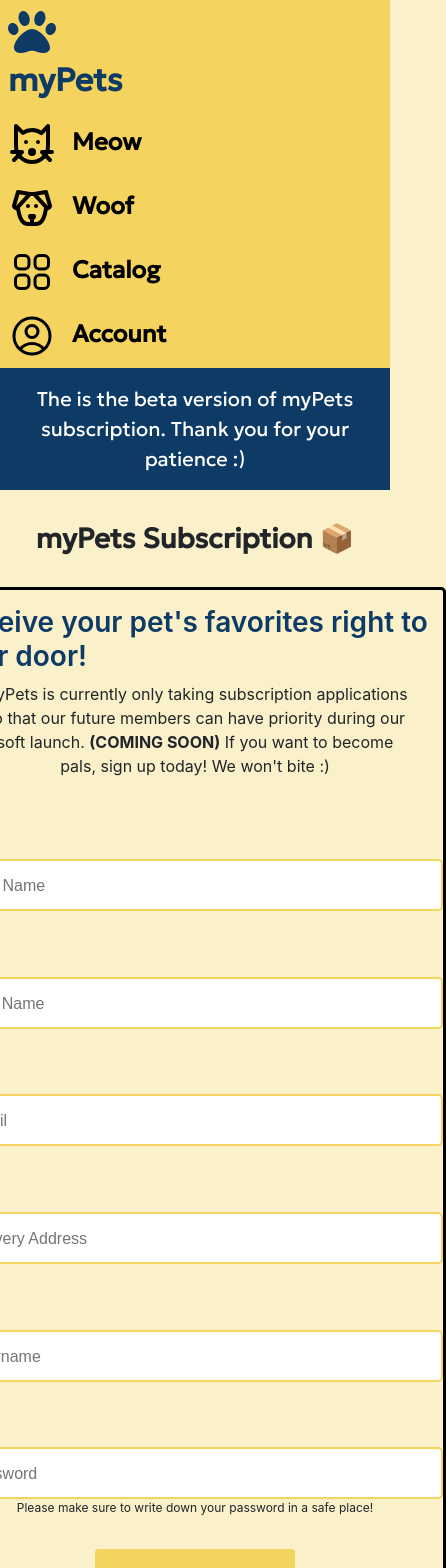
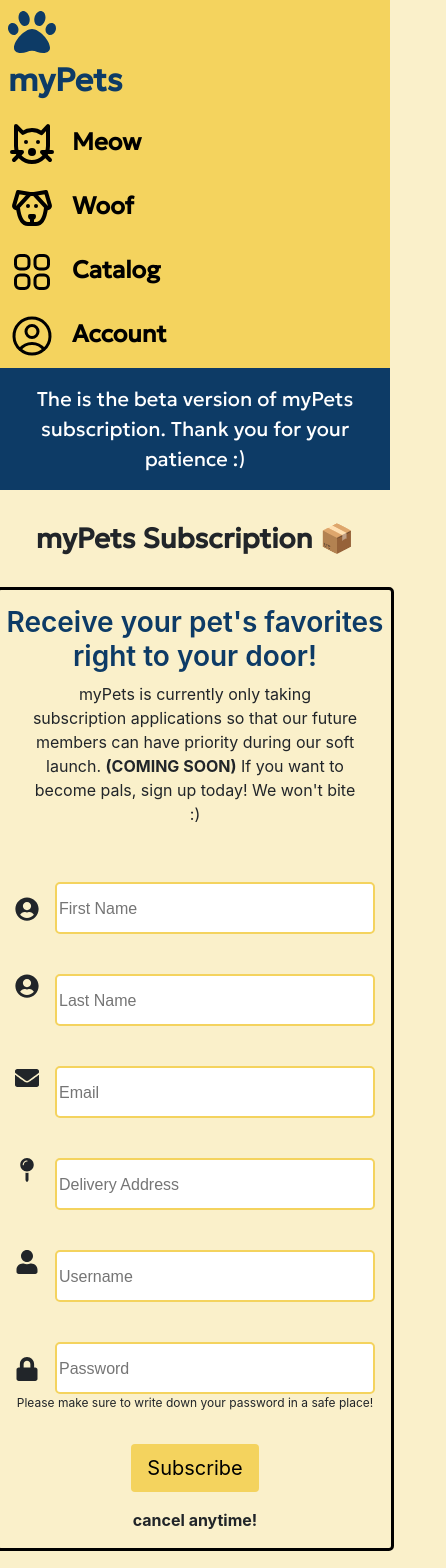
Before and after one commit to sarah-you/myPets, a React (Create React App) app in the folder client/: page /subscription in a window 390 px wide. Shown: the top 1568 px of the page, 446 px wide, since content can reach past the window. Built offline with nearby package versions, Linux system fonts and the light colour scheme.

Commit message:
responsive web css for subscription page

```diff
--- a/client/src/pages/Subscription.css
+++ b/client/src/pages/Subscription.css
@@ -110,3 +110,31 @@ input::placeholder {
 .home-btn {
   font-family: Geologica, sans-serif;
 }
+
+@media screen and (width <= 992px) {
+  .sub-h4 {
+    text-align: center;
+  }
+
+  label {
+    display: flex;
+    flex-direction: row;
+    margin-right: 1rem;
+    margin-left: 1rem;
+  }
+
+  input {
+    width: 20rem;
+  }
+
+  .sub-password {
+    display: block;
+  }
+
+  .sub-btn {
+    height: 3rem;
+    width: 8rem;
+    font-size: 1.25rem;
+    padding: 0.5rem;
+  }
+}
```
